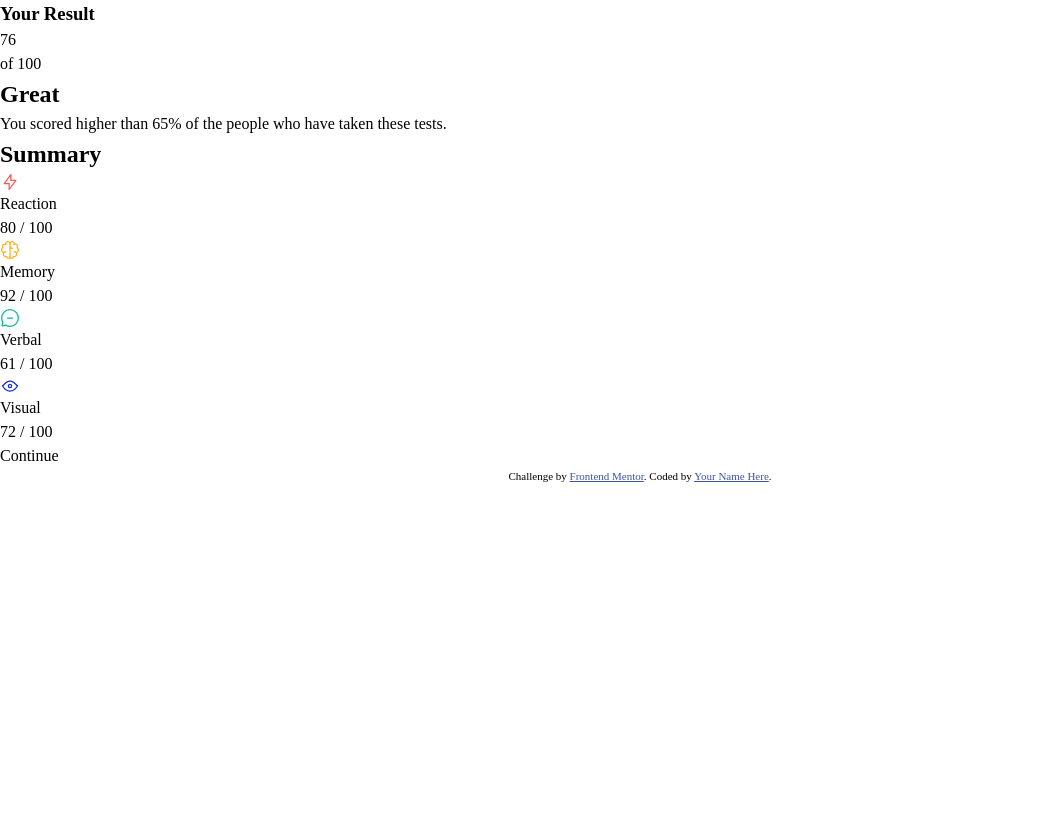
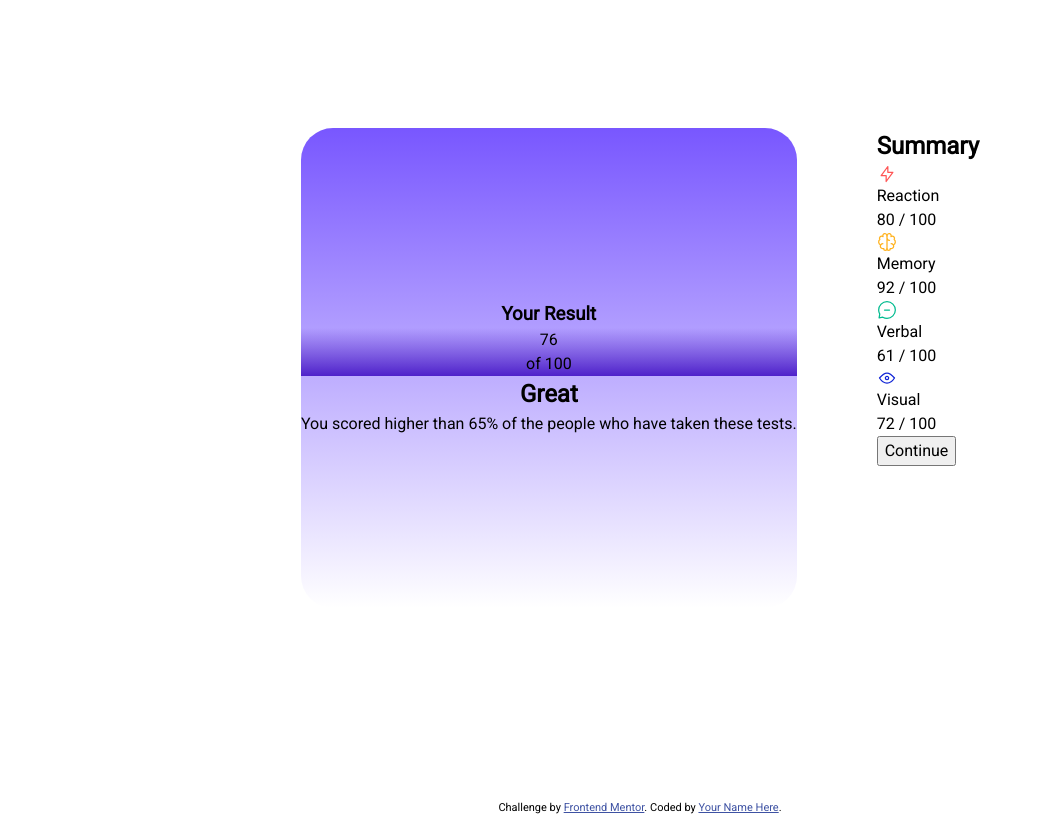
Before and after one commit to rclardy/FrontendMentor, a plain HTML site: page results-summary-component-main/index.html in a window 1280 px wide. Shown: the whole page, without its empty margins (0-1043 px from the left). Drawn offline with Linux system fonts and the light colour scheme.

Commit message:
not complete yet

```diff
--- a/results-summary-component-main/index.html
+++ b/results-summary-component-main/index.html
@@ -4,7 +4,12 @@
     <meta charset="UTF-8" />
     <meta name="viewport" content="width=device-width, initial-scale=1.0" />
     <!-- displays site properly based on user's device -->
-
+    <link rel="preconnect" href="https://fonts.googleapis.com" />
+    <link rel="preconnect" href="https://fonts.gstatic.com" crossorigin />
+    <link
+      href="https://fonts.googleapis.com/css2?family=Hanken+Grotesk:wght@500;700;800&family=Raleway&family=Roboto&display=swap"
+      rel="stylesheet"
+    />
     <link
       rel="icon"
       type="image/png"
@@ -80,17 +85,15 @@
               <span>72 / 100</span>
             </div>
           </div>
+          <button type="button">Continue</button>
         </div>
       </section>
-
-      Continue
-
-      <div class="attribution">
-        Challenge by
-        <a href="https://www.frontendmentor.io?ref=challenge" target="_blank"
-          >Frontend Mentor</a
-        >. Coded by <a href="#">Your Name Here</a>.
-      </div>
     </section>
+    <div class="attribution">
+      Challenge by
+      <a href="https://www.frontendmentor.io?ref=challenge" target="_blank"
+        >Frontend Mentor</a
+      >. Coded by <a href="#">Your Name Here</a>.
+    </div>
   </body>
 </html>
--- a/results-summary-component-main/style.css
+++ b/results-summary-component-main/style.css
@@ -74,3 +74,36 @@ select {
     scroll-behavior: auto !important;
   }
 }
+
+body {
+  font-family: 'Hanken Grotesk', sans-serif;
+  font-family: 'Raleway', sans-serif;
+  font-family: 'Roboto', sans-serif;
+}
+.main-content {
+  display: flex;
+  justify-content: center;
+  flex-direction: row;
+  height: 100vh;
+  padding: 8rem;
+  gap: 5rem;
+}
+
+.card1 {
+  background: linear-gradient(
+    to top,
+    hsla(241, 72%, 46%, 0),
+    hsla(252, 100%, 67%)
+  );
+  border-radius: 2rem;
+  height: 30rem;
+  text-align: center;
+  align-content: center;
+}
+.results {
+  background: linear-gradient(
+    to top,
+    hsla(256, 72%, 46%, 1),
+    hsla(241, 72%, 46%, 0)
+  );
+}
```
Also changed, not shown: qr-code-component-main/index.html (added, +28 -0 lines), qr-code-component-main/design/desktop-design.jpg (added), qr-code-component-main/design/desktop-preview.jpg (added), qr-code-component-main/design/mobile-design.jpg (added), qr-code-component-main/images/favicon-32x32.png (added), qr-code-component-main/images/image-qr-code.png (added), 4 other files.
